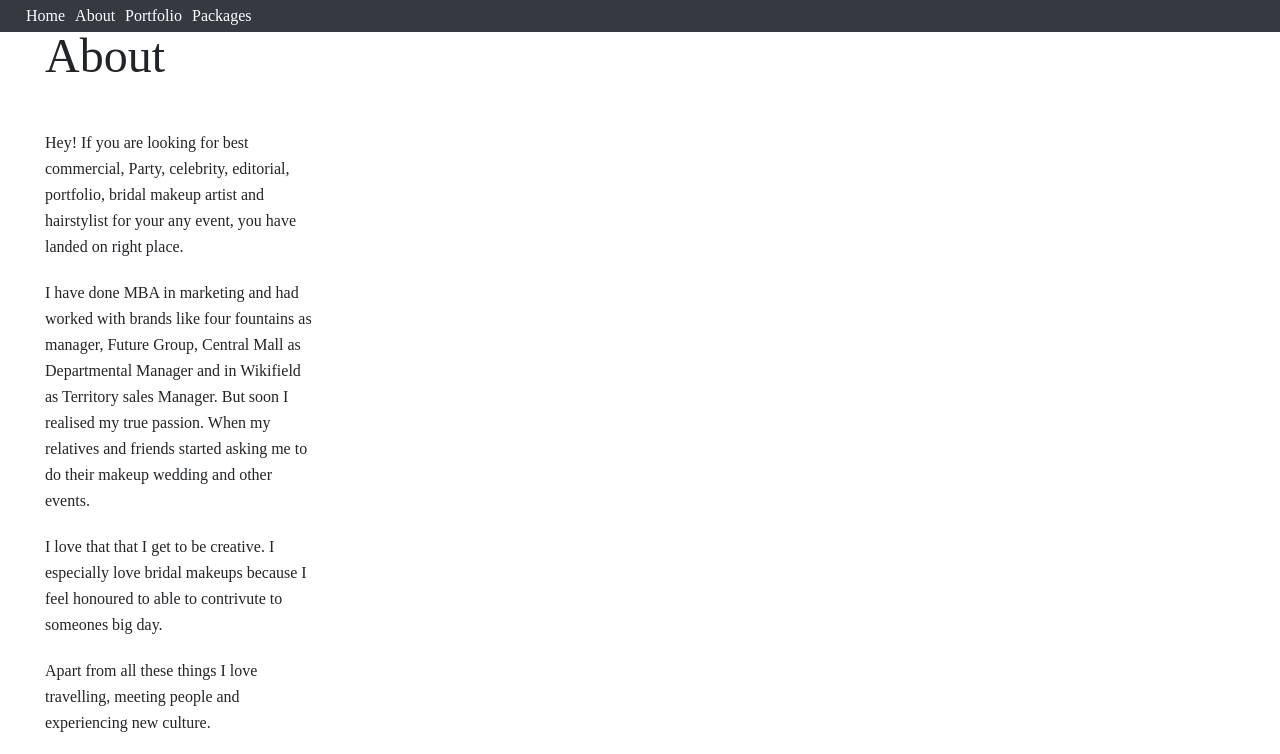
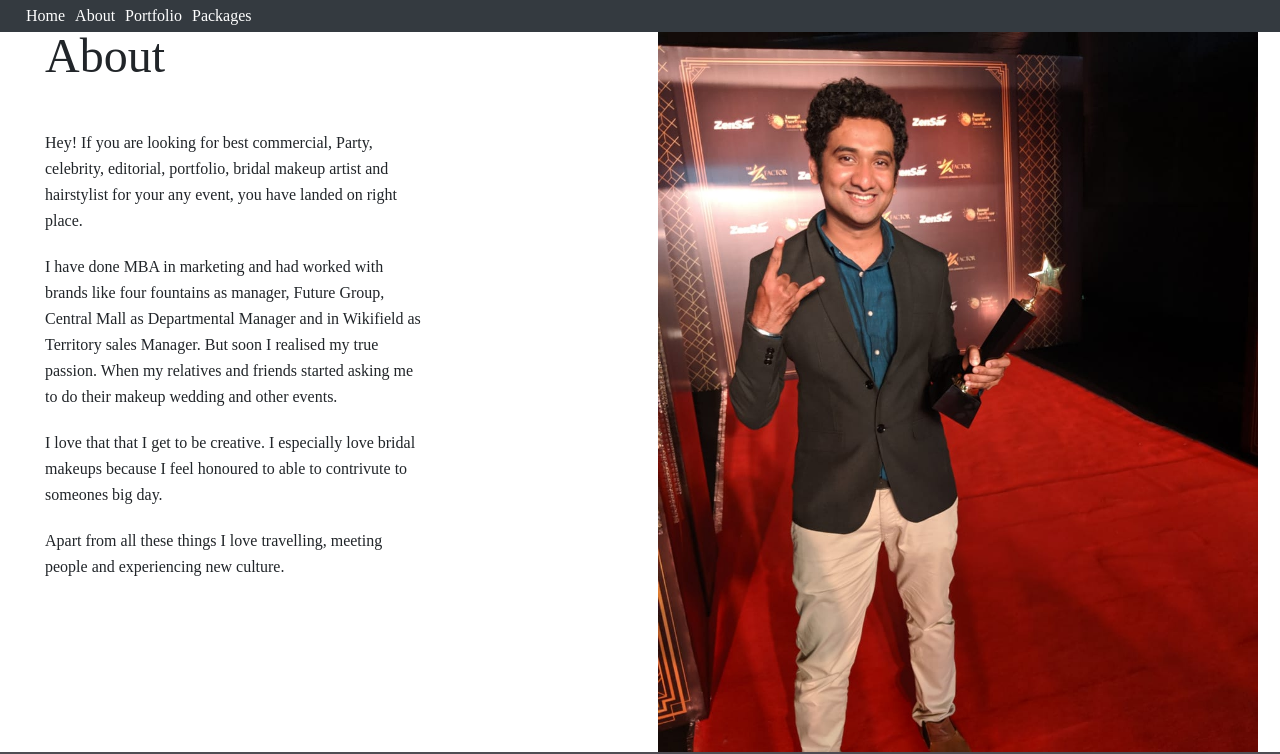
Before and after one commit to Ashishs1390/photo-studio, a React (Create React App) app: page /about in a window 1280 px wide. Shown: the top 754 px of the page. Built offline with nearby package versions, Linux system fonts and the light colour scheme.

Commit message:
fix bkg img

```diff
--- a/src/components/About/About.scss
+++ b/src/components/About/About.scss
@@ -8,14 +8,12 @@
 }
 
 .AboutInfo {
-    .AboutImage,.AboutDesc {
+    .AboutDesc {
         float: left;
         width: 45%;
-    }
-    .AboutDesc {
         padding-left: 30px;
-        width: 300px;
-        margin-right: 380px;
+        margin-right: 80px;
+        padding-right: 150px;
         div{
             margin-top: 50px;
 
@@ -32,7 +30,8 @@
         clear: both;
     }
     .AboutImage{
-        width: 58%;
+        float: left;
+        width: 48%;
         background-image: url('./../../images/me.jpeg');
         height: 90vh;
         // width: 200px;
```
